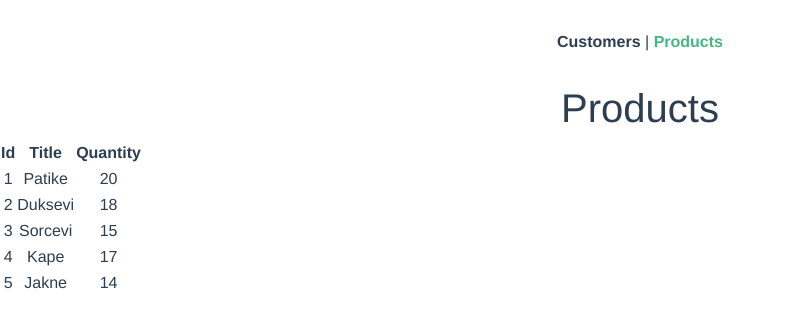
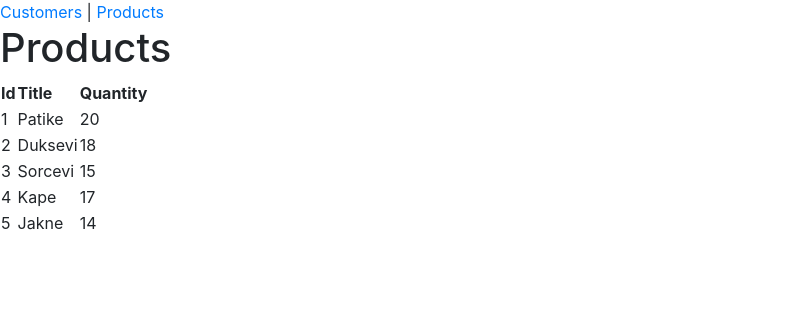
Before and after one commit to pedja1990/Vue-Js-Zadatak-Store, a Vue app: page /products in a window 1280 px wide. Shown: the top 328 px of the page, without its empty margins (0-785 px from the left). Built offline with nearby package versions, Linux system fonts and the light colour scheme.

Commit message:
izbacen defualt css

```diff
--- a/src/App.vue
+++ b/src/App.vue
@@ -9,7 +9,7 @@
 </template>
 
 <style>
-#app {
+/* #app {
   font-family: Avenir, Helvetica, Arial, sans-serif;
   -webkit-font-smoothing: antialiased;
   -moz-osx-font-smoothing: grayscale;
@@ -28,5 +28,5 @@
 
 #nav a.router-link-exact-active {
   color: #42b983;
-}
+} */
 </style>
--- a/src/router/index.js
+++ b/src/router/index.js
@@ -9,6 +9,7 @@ const routes = [
   {
     path: '/customers',
     name: 'Customers',
+
     component: Customers
   },
   {
```
